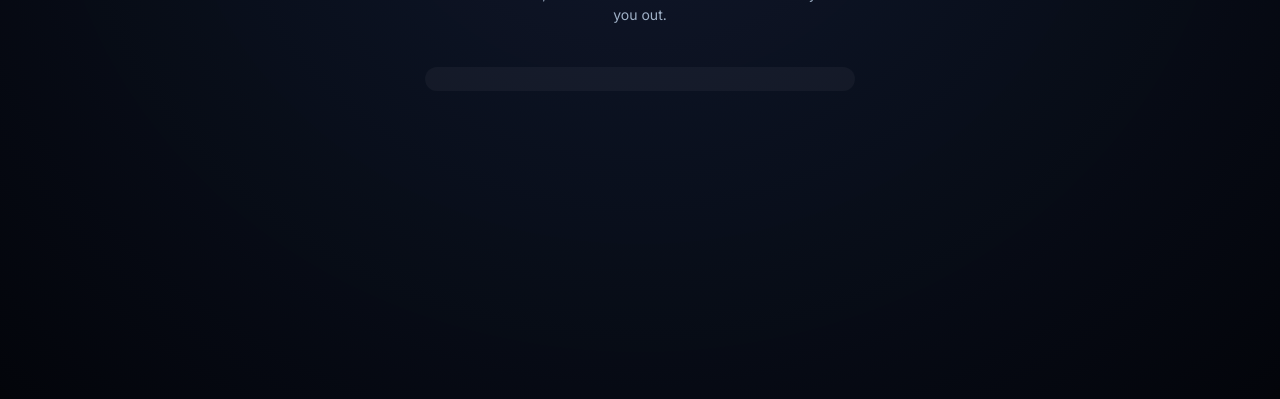
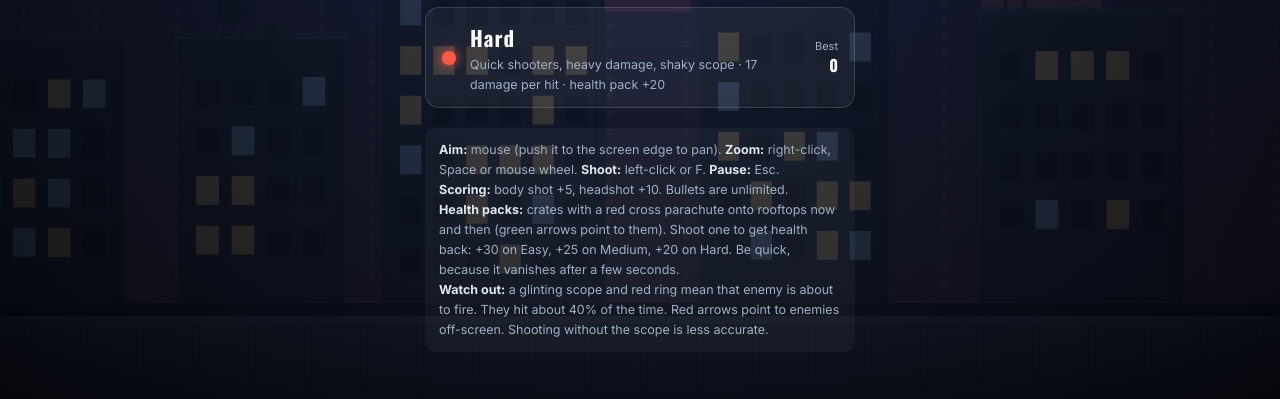
Before and after one commit to phanikumarvankayala/Rooftop_Sniper, a plain HTML site: page index.html in a window 1280 px wide. Shown: the part 401-800 px from the top of the page. Drawn offline with nearby package versions, Linux system fonts and the light colour scheme; files that its build step writes are made by us from their sources; animation ran at ten frames a second.

Commit message:
Updated line 13 and 61  index.html
here i have done the changes :-

1.href="css/style.css" becomes href="style.css"(Line 13)
2.src="js/game.js" becomes src="game.js"(line 61)

```diff
--- a/index.html
+++ b/index.html
@@ -10,7 +10,7 @@
 <link rel="preconnect" href="https://fonts.googleapis.com">
 <link rel="preconnect" href="https://fonts.gstatic.com" crossorigin>
 <link href="https://fonts.googleapis.com/css2?family=Oswald:wght@500;700&family=Inter:wght@400;600;700&display=swap" rel="stylesheet">
-<link rel="stylesheet" href="css/style.css">
+<link rel="stylesheet"href="style.css"">
 </head>
 <body>
 <canvas id="c"></canvas>
@@ -58,6 +58,6 @@
   </div>
 </div>
 
-<script src="js/game.js"></script>
+<script src="game.js"></script>
 </body>
 </html>
```
